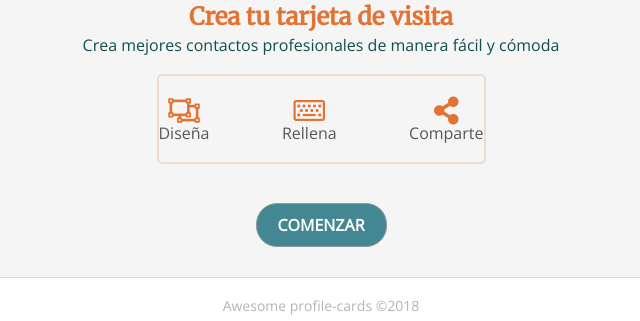
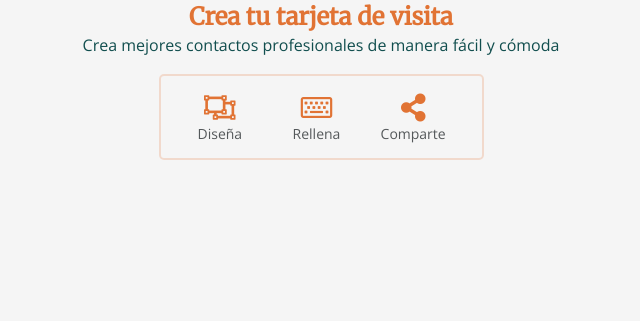
Before and after one commit to Adalab/dorcas-s2-titanium, a website: page index.html in a window 1280 px wide. Shown: the part 477-798 px from the top of the page, without its empty margins (319-959 px from the left). Drawn offline with nearby package versions, Linux system fonts and the light colour scheme.

Commit message:
fix:issue index

```diff
--- a/index.html
+++ b/index.html
@@ -15,9 +15,16 @@
 		<h1 class="main__title" >Crea tu tarjeta de visita</h1>
 		<p class="main__text">Crea mejores contactos profesionales de manera fácil y cómoda</p>
 		<ul class="main__list--container">
-			<li class="main__list--item"><i class="far fa-object-ungroup main__list--icon"></i>Diseña</li>
-			<li class="main__list--item"> <i class="far fa-keyboard main__list--icon"></i>Rellena</li>
-			<li class="main__list--item"><i class="fas fa-share-alt main__list--icon"></i>Comparte</li>
+			<div class="main__list--box">
+				<li class="main__list--item"><i class="far fa-object-ungroup main__list--icon"></i>Diseña</li>
+			</div>
+			<div class="main__list--box">
+				<li class="main__list--item"> <i class="far fa-keyboard main__list--icon"></i>Rellena</li>
+			</div>
+			<div class="main__list--box">
+				<li class="main__list--item"><i class="fas fa-share-alt main__list--icon"></i>Comparte</li>
+			</div>
+
 		</ul>
 		<div class="main__button uppercase">
 			Comenzar
--- a/scss/pages/_index.scss
+++ b/scss/pages/_index.scss
@@ -56,13 +56,16 @@ body {
 
 .main__list--container {
   display: flex;
-  justify-content: space-between;
+  justify-content: space-around;
   align-items: center;
   height: 74px;
   width: 100%;
+  max-width: 325px;
   margin: 0;
   border: 2px solid rgba(225, 115, 52, 0.21);
   border-radius: 4px;
+  padding: 15px 20px 10px 20px;
+  box-sizing: border-box;
 
     @media all and (min-width: 768px) {
       height: 86px;
@@ -70,7 +73,22 @@ body {
       margin: 0 90px;
       border-radius: 5px;
     }
+}
+.main__list--box {
+  height: 49px;
+  width: 68px;
+  display: flex;
+  flex-direction: column;
+  justify-content: center;
+  align-items: center;
+&:first-child{
+  margin-left: -9px;
 
+}
+  @media all and (min-width: 768px) {
+    height: 61px;
+    width: 75px;
+}
 }
 
 /* SEGUIMOS A PARTIR DE AQUI */
@@ -78,7 +96,8 @@ body {
 .main__list--item {
   text-align: center;
   font-family: $main;
-  font-size: $large;
+  font-size: $normal;
+  line-height: 1.5rem;
   color: $gunmetal;
 }
 
@@ -104,6 +123,10 @@ body {
   font-weight: $semibold;
   font-size: $large;
   color: $white;
+  @media all and (min-width: 768px) {
+    margin: 186px 0 59px 0;
+  }
+
 }
 
 .footer {
@@ -111,7 +134,12 @@ body {
   justify-content: center;
   align-items: center;
   flex-direction: column;
-border-top: 1px solid #d8d8d8;
+  border-top: 1px solid #d8d8d8;
+@media all and (min-width: 768px) {
+  flex-direction: row;
+  justify-content: space-between;
+  padding: 10px 40px;
+}
 }
 
 .footer__copyright {
@@ -120,14 +148,24 @@ font-family: $main;
 font-size: $normal;
 color: #6B6B6B;
 opacity: 0.5;
+display: block;
+@media all and (min-width: 768px) {
+  margin: 0;
 }
-
+}
 .footer__logo--titanium {
 margin-bottom: 10px;
+display: block;
+@media all and (min-width: 768px) {
+  margin: 0;
 }
-
+}
 .footer__logo--adalab {
+display: block;
 margin-bottom: 20px;
 height: 40px;
 width: 103px;
+@media all and (min-width: 768px) {
+  margin: 0;
 }
+}
```
Also changed, not shown: css/main.css.
